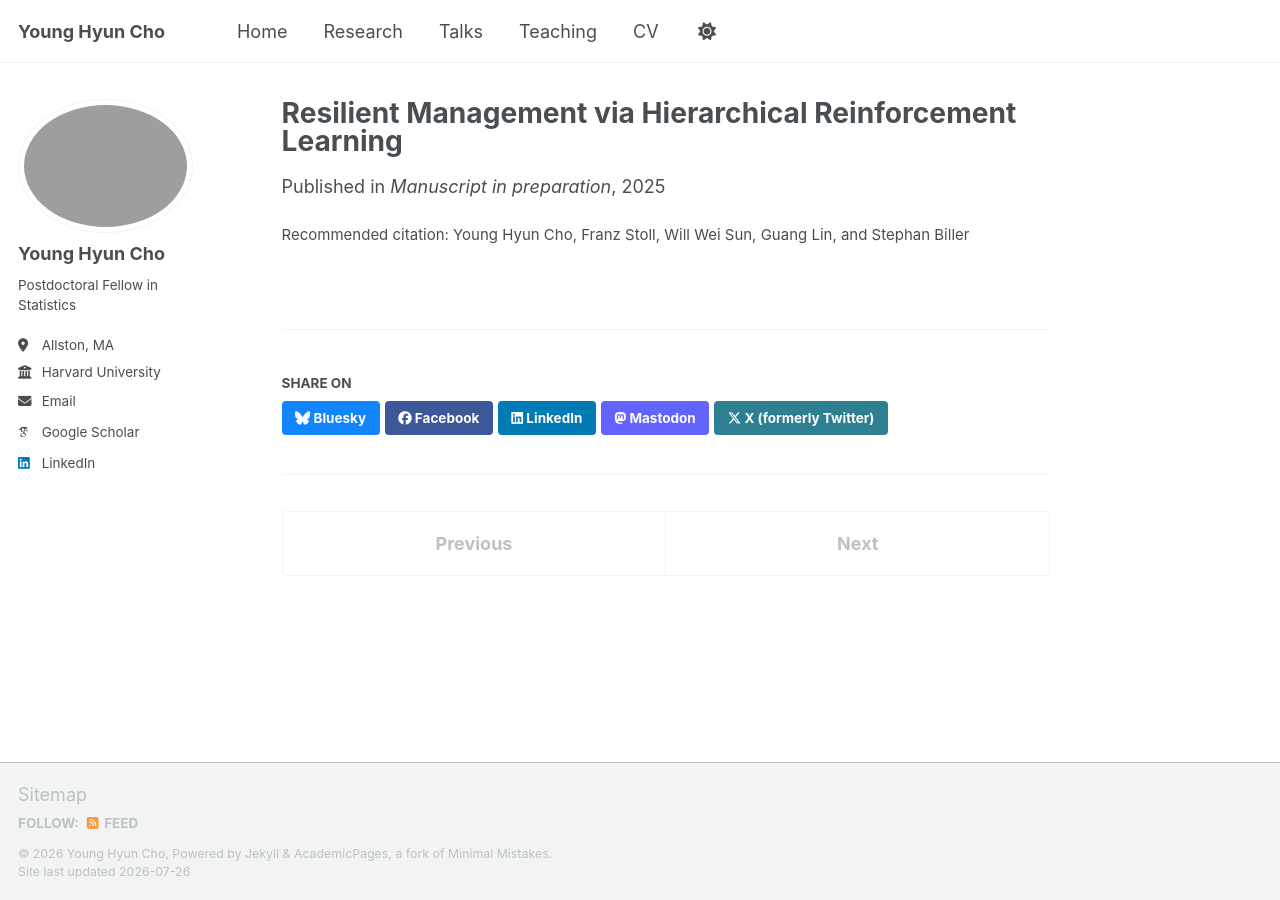
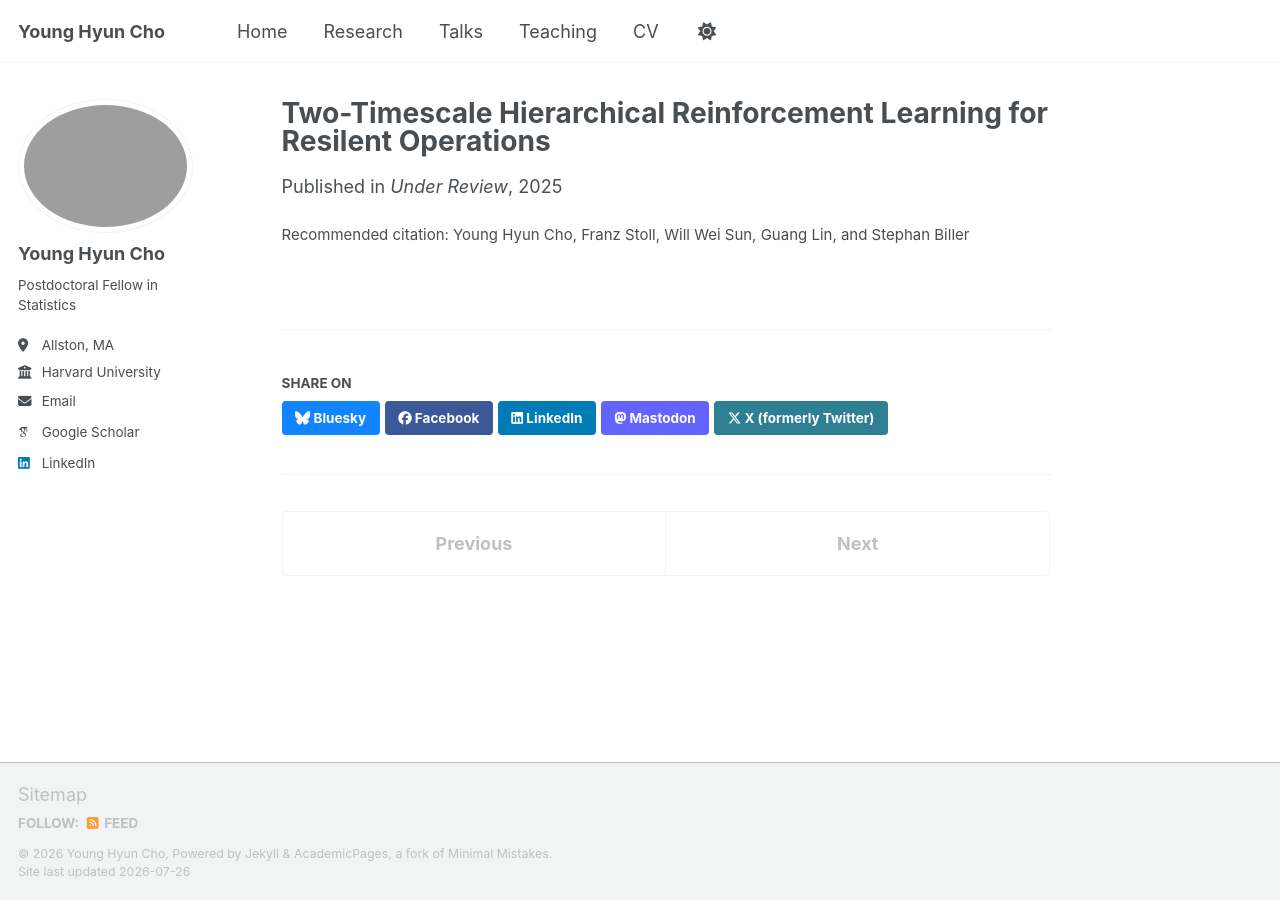
Before and after one commit to yhcho-stat/young, a Jekyll site: the page built from _publications/2025-09-01-resilient-supply-chain-hrl.md, in a window 1280 px wide. Built offline with Jekyll 4.4.1, drawn with Linux system fonts in a browser that asks for light colours; some web fonts are replaced; a script bundle is joined from its source files by our own code; library files that are not in the unit come from our copies.

Commit message:
Update 2025-09-01-resilient-supply-chain-hrl.md

```diff
--- a/_publications/2025-09-01-resilient-supply-chain-hrl.md
+++ b/_publications/2025-09-01-resilient-supply-chain-hrl.md
@@ -1,11 +1,11 @@
 ---
-title: "Resilient Management via Hierarchical Reinforcement Learning"
+title: "Two-Timescale Hierarchical Reinforcement Learning for Resilent Operations"
 authors: "Young Hyun Cho, Franz Stoll, Will Wei Sun, Guang Lin, and Stephan Biller"
 collection: publications
-category: inprep
+category: preprints
 permalink: /publication/resilient-supply-chain-hrl/
 date: 2025-09-01
 pub_status: "inprogress"
-venue: "Manuscript in preparation"
+venue: "Under Review"
 citation: "Young Hyun Cho, Franz Stoll, Will Wei Sun, Guang Lin, and Stephan Biller"
 ---
```
